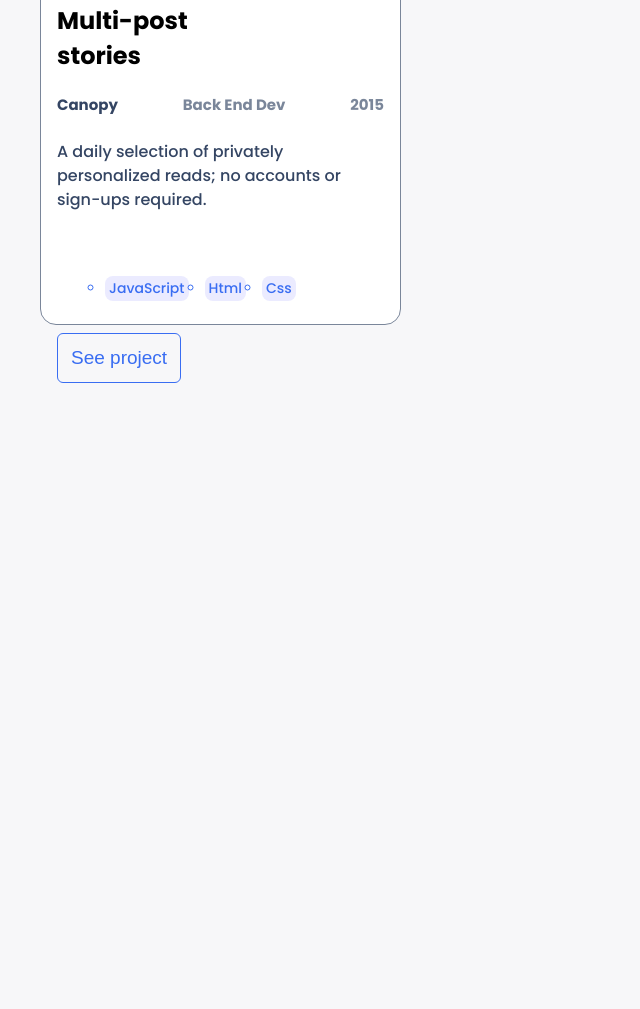
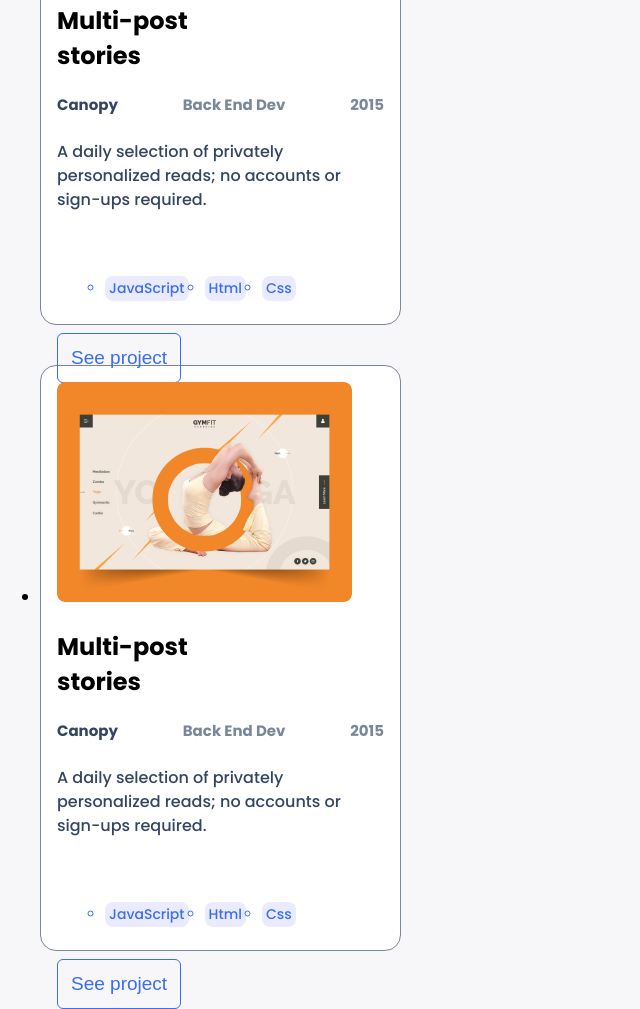
Before and after one commit to henrykgggg/portofolio, a website: page index.html in a window 1280 px wide. Shown: the part 1525-2534 px from the top of the page, without its empty margins (0-640 px from the left). Before the commit the page ends 1908 px from the top, so only its background shows below. Drawn offline with Linux system fonts and the light colour scheme.

Commit message:
adding html for the other section and css

```diff
--- a/index.html
+++ b/index.html
@@ -123,5 +123,36 @@
         </ul>
       </div>
     </section>
+    <section>
+      <div class="card-contain">
+        <ul class="cards-list flex_column">
+          <li class="hold-item flex-culomn">
+            <img class="hold-image" src="img/Snapshoot-Portfolio3.png" alt="Portfolio Portfolio">
+            <div class="lists-container">
+              <h2>Multi-post</br>stories</h2>
+              <div class="lists">
+                <span class="lists-item obect1">Canopy</span>
+                <span class="lists-item">back end Dev</span>
+                <span class="lists-item">2015</span>
+              </div>
+            </div>
+            <div class="text-holder">
+              <p>
+                A daily selection of privately personalized reads; no accounts
+                or sign-ups required.
+              </p>
+            </div>
+            <div class="language-list-holder">
+              <ul class="language-container">
+                <li class="language-item"><span>JavaScript</span></li>
+                <li class="language-item"><span>Html</span></li>
+                <li class="language-item"><span>Css</span></li>
+              </ul>
+            </div>
+            <button type="button" class="click-btn">See project</button>
+          </li>
+        </ul>
+      </div>
+    </section>
   </body>
 </html>
```
